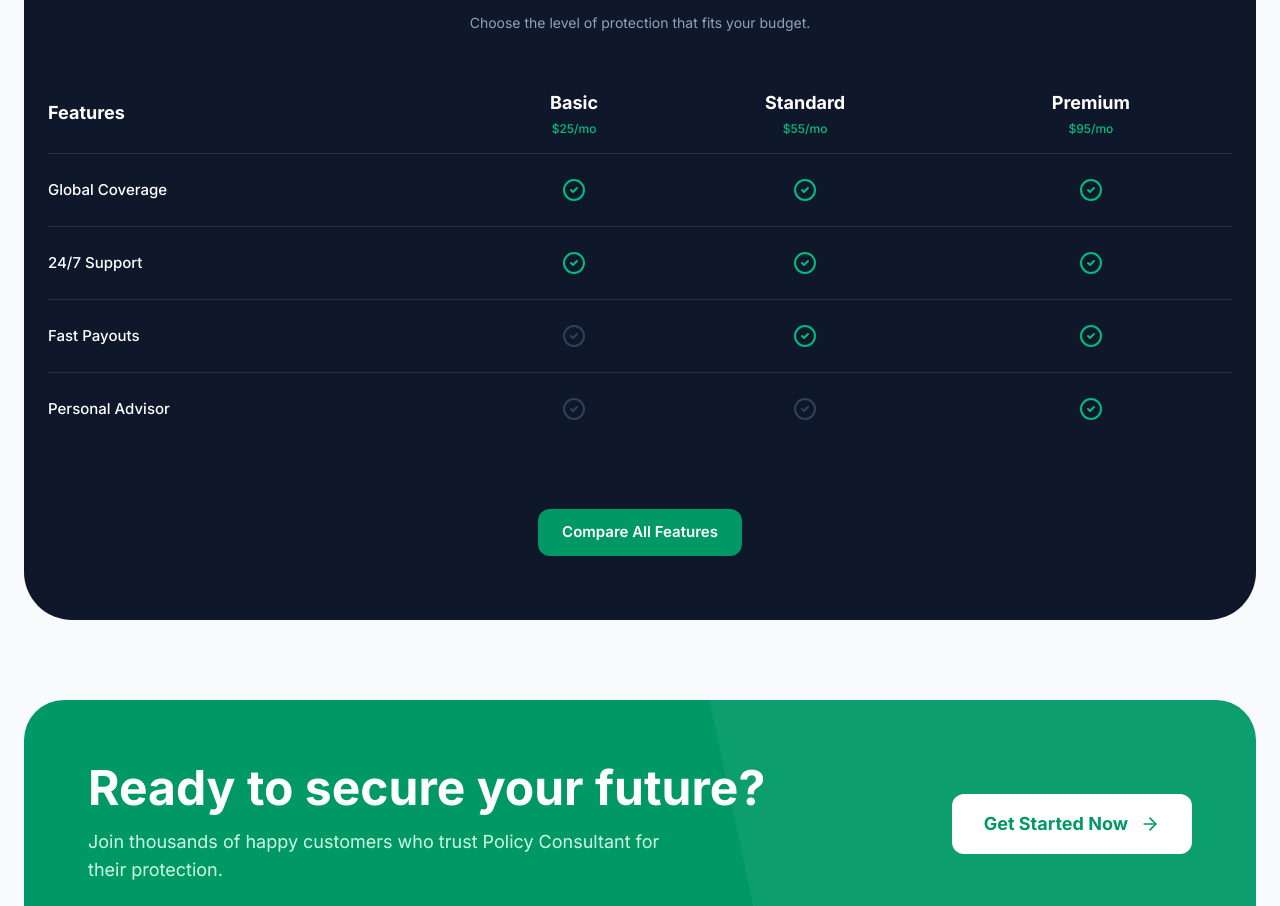
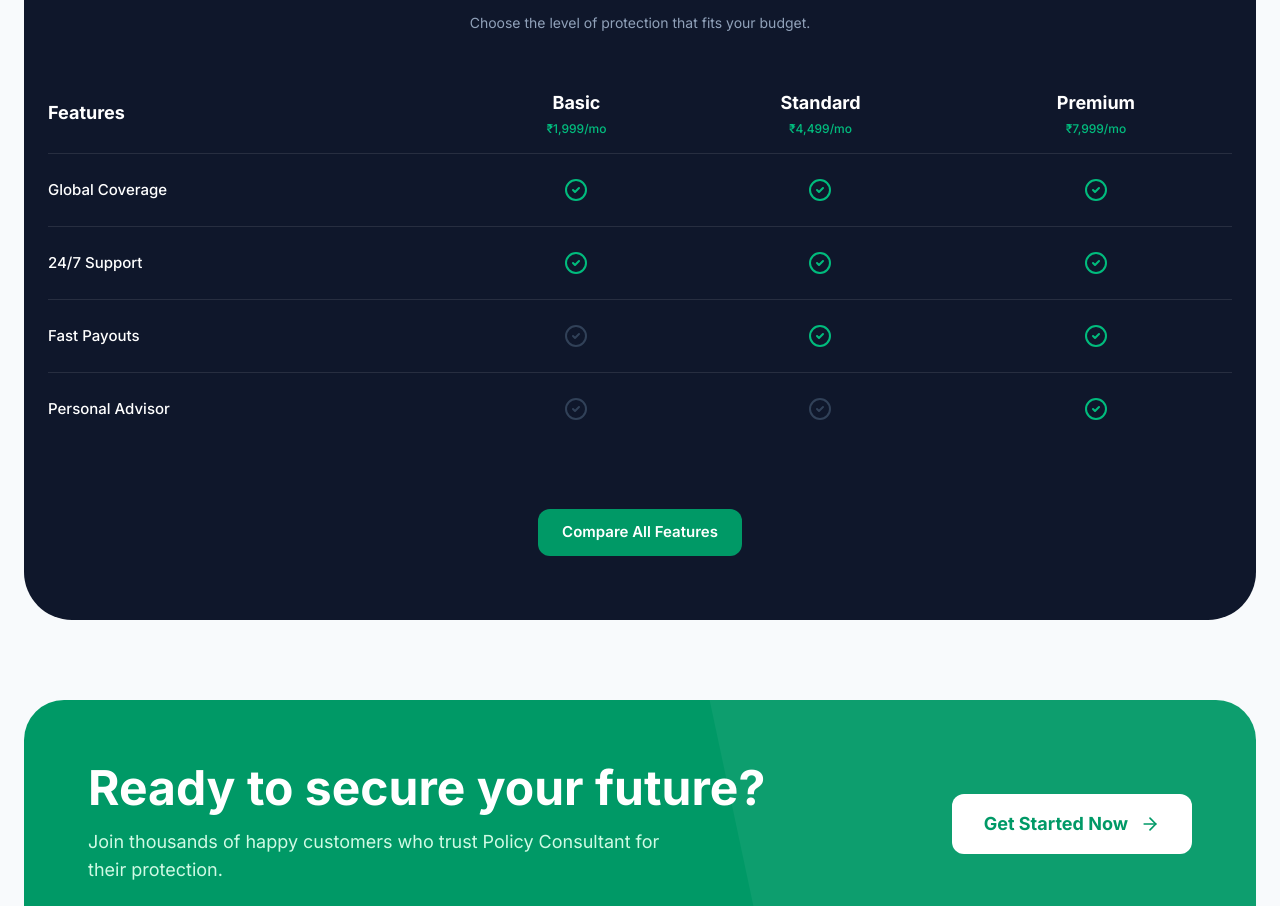
Before and after one commit to Gulhane-Shivani/policy_consultant, a React (Vite) app: page /life in a window 1280 px wide. Shown: the part 1242-2148 px from the top of the page. Built offline with nearby package versions, Linux system fonts and the light colour scheme.

Commit message:
implement insurance product pages, user dashboard, and supporting components

```diff
--- a/src/components/advisor/AdvisorForm.jsx
+++ b/src/components/advisor/AdvisorForm.jsx
@@ -14,7 +14,7 @@ const steps = [
     id: 'income',
     title: 'Monthly income range?',
     icon: <TrendingUp className="w-6 h-6" />,
-    options: ['Under $3k', '$3k - $7k', '$7k - $12k', '$12k+']
+    options: ['Under ₹25k', '₹25k - ₹75k', '₹75k - ₹1.5L', '₹1.5L+']
   },
   {
     id: 'family',
@@ -31,9 +31,9 @@ const steps = [
 ];
 
 const plans = [
-  { name: 'Silver Safeguard', price: '45', features: ['Basic Coverage', '24/7 Support', 'Fast Claims'], color: 'bg-slate-100' },
-  { name: 'Emerald Elite', price: '120', features: ['Comprehensive Coverage', 'Free Health Checkups', 'Global Protection'], color: 'bg-emerald-600', text: 'text-white' },
-  { name: 'Legacy Builder', price: '200', features: ['Investment Link', 'Estate Planning', 'Premium Benefits'], color: 'bg-slate-900', text: 'text-white' }
+  { name: 'Silver Safeguard', price: '3,499', features: ['Basic Coverage', '24/7 Support', 'Fast Claims'], color: 'bg-slate-100' },
+  { name: 'Emerald Elite', price: '9,499', features: ['Comprehensive Coverage', 'Free Health Checkups', 'Global Protection'], color: 'bg-emerald-600', text: 'text-white' },
+  { name: 'Legacy Builder', price: '15,999', features: ['Investment Link', 'Estate Planning', 'Premium Benefits'], color: 'bg-slate-900', text: 'text-white' }
 ];
 
 const AdvisorForm = () => {
@@ -79,7 +79,7 @@ const AdvisorForm = () => {
               <div className="space-y-3">
                 <h3 className="text-lg font-bold">{plan.name}</h3>
                 <div className="text-2xl font-bold font-mono">
-                  ${plan.price}<span className="text-sm font-normal opacity-70">/mo</span>
+                  ₹{plan.price}<span className="text-sm font-normal opacity-70">/mo</span>
                 </div>
                 <ul className="space-y-2 text-sm text-left">
                   {plan.features.map(f => <li key={f} className="flex items-center space-x-2">
--- a/src/components/quote/QuoteEngine.jsx
+++ b/src/components/quote/QuoteEngine.jsx
@@ -21,8 +21,8 @@ const QuoteEngine = () => {
     setTimeout(() => {
       setLoading(false);
       setQuote({
-        premium: activeTab === 'life' ? '85.50' : activeTab === 'health' ? '120.00' : activeTab === 'car' ? '45.75' : '250.00',
-        coverage: activeTab === 'life' ? '$500,000' : activeTab === 'health' ? '$1,000,000' : activeTab === 'car' ? '$50,000' : '$2,000,000',
+        premium: activeTab === 'life' ? '8,550' : activeTab === 'health' ? '12,000' : activeTab === 'car' ? '4,575' : '25,000',
+        coverage: activeTab === 'life' ? '₹50,00,000' : activeTab === 'health' ? '₹1,00,00,000' : activeTab === 'car' ? '₹5,00,000' : '₹2,00,00,000',
         plan: 'Premium Pro'
       });
     }, 1500);
@@ -121,7 +121,7 @@ const QuoteEngine = () => {
                 <div className="space-y-4">
                   <div className="flex justify-between items-center text-sm font-bold text-slate-400 border-b border-slate-200 pb-4">
                     <span>Monthly Premium</span>
-                    <span className="text-emerald-600 text-3xl">${quote.premium}</span>
+                    <span className="text-emerald-600 text-2xl">₹{quote.premium}</span>
                   </div>
                   <div className="flex justify-between items-center py-2">
                     <span className="text-slate-600 font-medium">Coverage Limit</span>
--- a/src/pages/Business.jsx
+++ b/src/pages/Business.jsx
@@ -10,9 +10,9 @@ const Business = () => {
   ];
 
   const plans = [
-    { name: 'Startup', price: '$100/mo', features: ['24/7 Support', 'Fast Payouts'] },
-    { name: 'SMB Pro', price: '$350/mo', features: ['Global Coverage', '24/7 Support', 'Fast Payouts'] },
-    { name: 'Enterprise', price: '$900+/mo', features: ['Global Coverage', '24/7 Support', 'Fast Payouts', 'Personal Advisor'] }
+    { name: 'Startup', price: '₹7,999/mo', features: ['24/7 Support', 'Fast Payouts'] },
+    { name: 'SMB Pro', price: '₹27,499/mo', features: ['Global Coverage', '24/7 Support', 'Fast Payouts'] },
+    { name: 'Enterprise', price: '₹71,999+/mo', features: ['Global Coverage', '24/7 Support', 'Fast Payouts', 'Personal Advisor'] }
   ];
 
   return (
--- a/src/pages/Car.jsx
+++ b/src/pages/Car.jsx
@@ -10,9 +10,9 @@ const Car = () => {
   ];
 
   const plans = [
-    { name: 'Third Party', price: '$20/mo', features: ['24/7 Support'] },
-    { name: 'Comprehensive', price: '$60/mo', features: ['Global Coverage', '24/7 Support', 'Fast Payouts'] },
-    { name: 'Luxury Plus', price: '$120/mo', features: ['Global Coverage', '24/7 Support', 'Fast Payouts', 'Personal Advisor'] }
+    { name: 'Third Party', price: '₹1,499/mo', features: ['24/7 Support'] },
+    { name: 'Comprehensive', price: '₹4,999/mo', features: ['Global Coverage', '24/7 Support', 'Fast Payouts'] },
+    { name: 'Luxury Plus', price: '₹9,999/mo', features: ['Global Coverage', '24/7 Support', 'Fast Payouts', 'Personal Advisor'] }
   ];
 
   return (
--- a/src/pages/Dashboard.jsx
+++ b/src/pages/Dashboard.jsx
@@ -3,8 +3,8 @@ import { motion } from 'framer-motion';
 
 const Dashboard = () => {
   const activePolicies = [
-    { title: 'Health Elite', premium: '$80/mo', status: 'Active', icon: Activity, color: 'emerald' },
-    { title: 'Life SafeGuard', premium: '$55/mo', status: 'Renewing Soon', icon: Shield, color: 'blue' },
+    { title: 'Health Elite', premium: '₹6,400/mo', status: 'Active', icon: Activity, color: 'emerald' },
+    { title: 'Life SafeGuard', premium: '₹4,200/mo', status: 'Renewing Soon', icon: Shield, color: 'blue' },
   ];
 
   const offers = [
--- a/src/pages/Health.jsx
+++ b/src/pages/Health.jsx
@@ -10,9 +10,9 @@ const Health = () => {
   ];
 
   const plans = [
-    { name: 'Core', price: '$40/mo', features: ['Global Coverage', '24/7 Support'] },
-    { name: 'Plus', price: '$80/mo', features: ['Global Coverage', '24/7 Support', 'Fast Payouts'] },
-    { name: 'Elite', price: '$150/mo', features: ['Global Coverage', '24/7 Support', 'Fast Payouts', 'Personal Advisor'] }
+    { name: 'Core', price: '₹3,499/mo', features: ['Global Coverage', '24/7 Support'] },
+    { name: 'Plus', price: '₹6,499/mo', features: ['Global Coverage', '24/7 Support', 'Fast Payouts'] },
+    { name: 'Elite', price: '₹11,999/mo', features: ['Global Coverage', '24/7 Support', 'Fast Payouts', 'Personal Advisor'] }
   ];
 
   return (
--- a/src/pages/Life.jsx
+++ b/src/pages/Life.jsx
@@ -10,9 +10,9 @@ const Life = () => {
   ];
 
   const plans = [
-    { name: 'Basic', price: '$25/mo', features: ['Global Coverage', '24/7 Support'] },
-    { name: 'Standard', price: '$55/mo', features: ['Global Coverage', '24/7 Support', 'Fast Payouts'] },
-    { name: 'Premium', price: '$95/mo', features: ['Global Coverage', '24/7 Support', 'Fast Payouts', 'Personal Advisor'] }
+    { name: 'Basic', price: '₹1,999/mo', features: ['Global Coverage', '24/7 Support'] },
+    { name: 'Standard', price: '₹4,499/mo', features: ['Global Coverage', '24/7 Support', 'Fast Payouts'] },
+    { name: 'Premium', price: '₹7,999/mo', features: ['Global Coverage', '24/7 Support', 'Fast Payouts', 'Personal Advisor'] }
   ];
 
   return (
--- a/src/pages/Support.jsx
+++ b/src/pages/Support.jsx
@@ -278,7 +278,7 @@ const Support = () => {
                         <h4 className="text-2xl font-bold">Health Elite Plus</h4>
                       </div>
                       <div className="text-right">
-                        <p className="text-3xl font-black text-slate-900">$85.00</p>
+                        <p className="text-3xl font-black text-slate-900">₹6,800</p>
                         <p className="text-xs text-slate-400 font-bold uppercase">per month</p>
                       </div>
                    </div>
```
